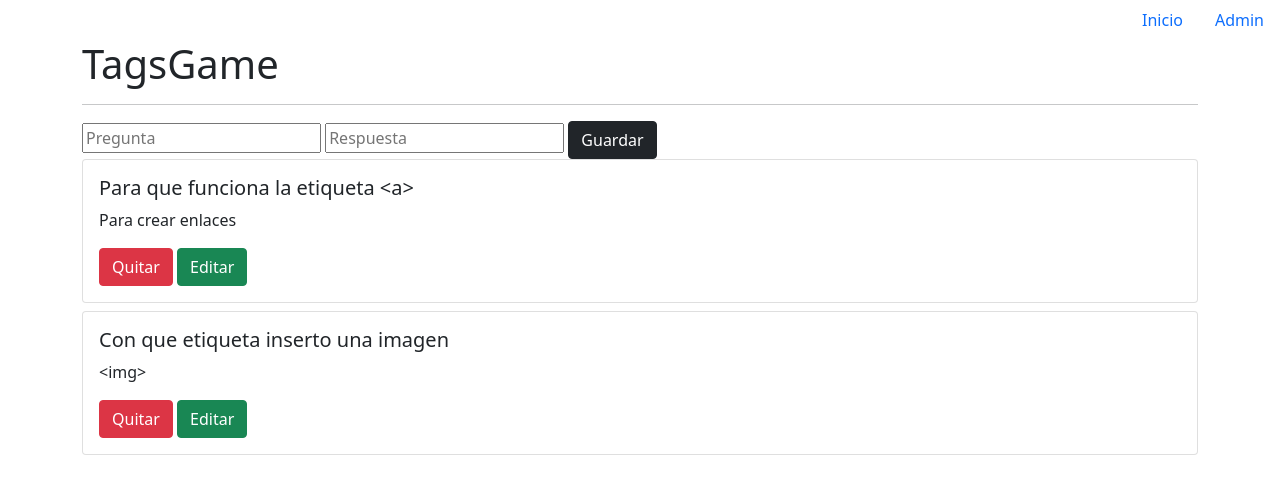
After one commit to CodinGitHub/TagsGame, a PHP site: page /admin.php in a window 1280 px wide. The commit adds this page. Shown: the top 494 px of the page. Run offline with PHP 8.4, Linux system fonts and the light colour scheme.

Commit message:
Boton guardar en admin

```diff
--- /dev/null
+++ b/admin.php
@@ -0,0 +1,52 @@
+<!DOCTYPE html>
+<html lang="en">
+<head>
+  <meta charset="UTF-8">
+  <meta http-equiv="X-UA-Compatible" content="IE=edge">
+  <meta name="viewport" content="width=device-width, initial-scale=1.0">
+  <link href="https://cdn.jsdelivr.net/npm/bootstrap@5.1.3/dist/css/bootstrap.min.css" rel="stylesheet" integrity="sha384-1BmE4kWBq78iYhFldvKuhfTAU6auU8tT94WrHftjDbrCEXSU1oBoqyl2QvZ6jIW3" crossorigin="anonymous">
+  <title>Admin | TagsGame</title>
+</head>
+<body>
+
+  <nav>
+    <ul class="nav justify-content-end">
+      <li class="nav-item">
+        <a class="nav-link" href="index.php">Inicio</a>
+      </li>
+      <li>
+        <a class="nav-link active" aria-current="page" href="#">Admin</a>
+      </li>
+    </ul>
+  </nav>
+
+  <div class="container">
+    <h1>TagsGame</h1>
+    <hr>
+    <form action="backend/actualizar.php" method="POST">
+      <input type="text" name="question" id="question" placeholder="Pregunta">
+      <input type="text" name="answer" id="answer" placeholder="Respuesta">
+      <input type="submit" value="Guardar" class="btn btn-dark" onclick="location.reload()">
+    </form>
+    <div class="row" id="items"></div>
+  </div>
+
+
+
+  <template id="template-card">
+    <div class="col-12 mb-2">
+      <div class="card">
+        <div class="card-body">
+          <h5>question</h5>
+          <p>Anwser</p>
+          <button class="btn btn-danger">Quitar</button>
+          <button class="btn btn-success">Editar</button>
+        </div>
+      </div>
+    </div>
+  </template>
+
+
+  <script src="backend/script.js"></script>
+</body>
+</html>
--- /dev/null
+++ b/backend/data.json
@@ -0,0 +1,10 @@
+[
+  {
+    "question": "Para que funciona la etiqueta <a>",
+    "answer": "Para crear enlaces"
+  },
+  {
+    "question": "Con que etiqueta inserto una imagen",
+    "answer": "<img>"
+  }
+]
--- a/data.json
+++ /dev/null
@@ -1,6 +0,0 @@
-[
-  {
-    "question": "Amarillo en inglés",
-    "answer": "yellow"
-  }
-]
```
Also changed, not shown: actualizar.php (deleted, +0 -11 lines), backend/actualizar.php (added, +20 -0 lines), backend/script.js (added, +39 -0 lines), index.php (+18 -5 lines).
